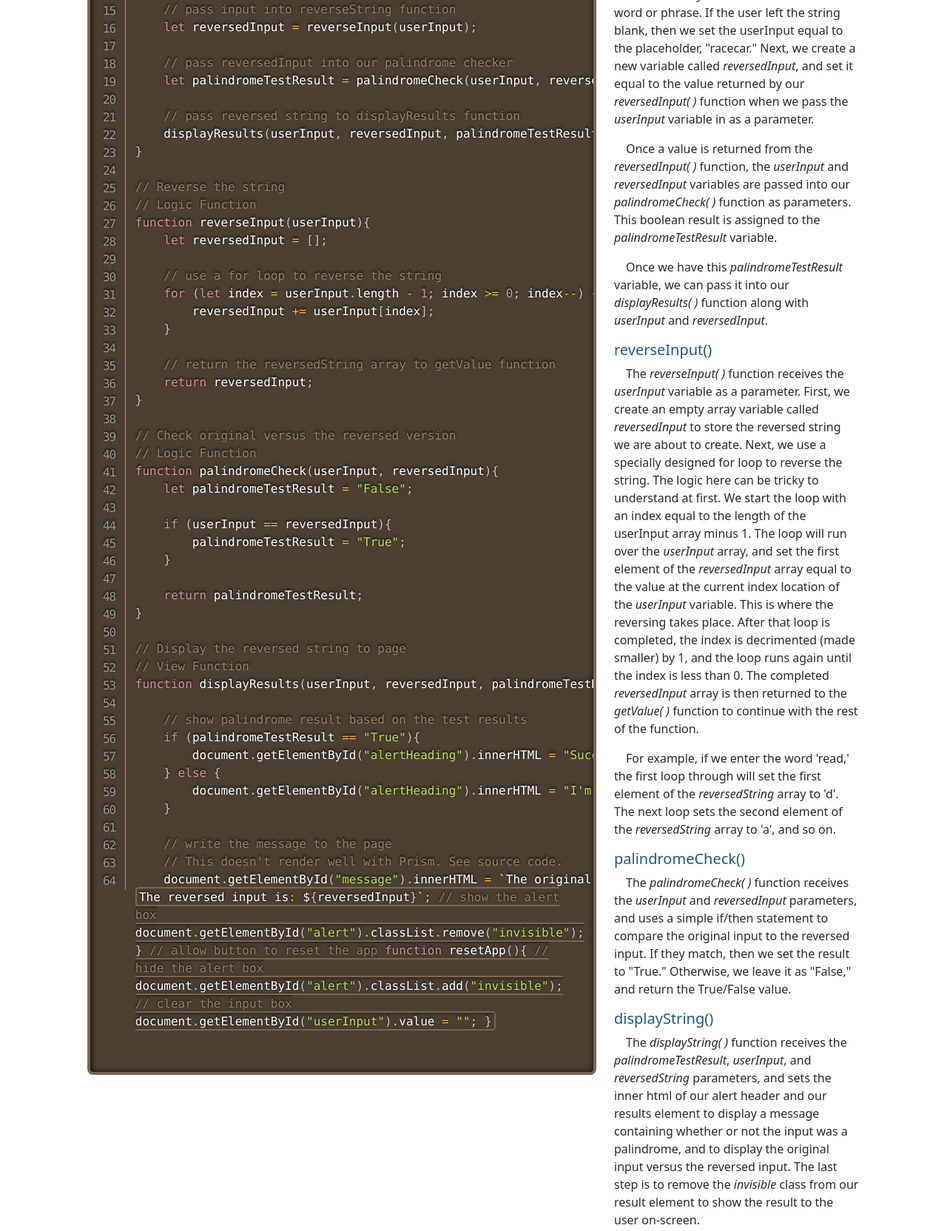
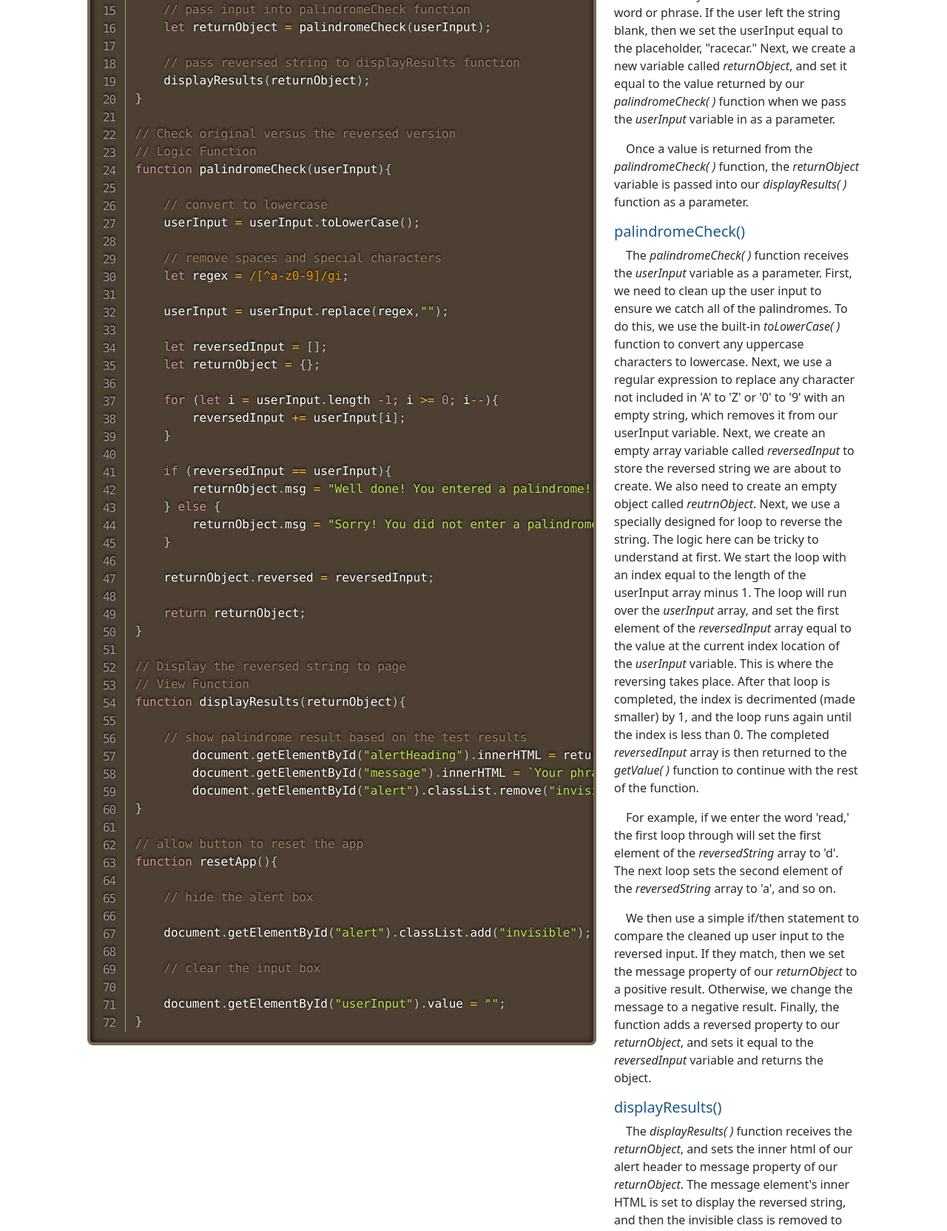
Before and after one commit to shawnrogoff/Racecar, a plain HTML site: page code.html in a window 1280 px wide. Shown: the part 506-2170 px from the top of the page at 74% size. Drawn offline with nearby package versions, Linux system fonts and the light colour scheme.

Commit message:
Javascript changes

```diff
--- a/code.html
+++ b/code.html
@@ -82,64 +82,54 @@
                                 userInput = "racecar";
                             }
 
-                            // pass input into reverseString function
-                            let reversedInput = reverseInput(userInput);
-
-                            // pass reversedInput into our palindrome checker
-                            let palindromeTestResult = palindromeCheck(userInput, reversedInput);
+                            // pass input into palindromeCheck function
+                            let returnObject = palindromeCheck(userInput);
 
                             // pass reversed string to displayResults function
-                            displayResults(userInput, reversedInput, palindromeTestResult);
-                        }
-
-                        // Reverse the string
-                        // Logic Function
-                        function reverseInput(userInput){
-                            let reversedInput = [];
-
-                            // use a for loop to reverse the string
-                            for (let index = userInput.length - 1; index >= 0; index--) {
-                                reversedInput += userInput[index];
-                            }
-
-                            // return the reversedString array to getValue function
-                            return reversedInput;
+                            displayResults(returnObject);
                         }
 
                         // Check original versus the reversed version
                         // Logic Function
-                        function palindromeCheck(userInput, reversedInput){
-                            let palindromeTestResult = "False";
+                        function palindromeCheck(userInput){
 
-                            if (userInput == reversedInput){
-                                palindromeTestResult = "True";
+                            // convert to lowercase
+                            userInput = userInput.toLowerCase();
+
+                            // remove spaces and special characters
+                            let regex = /[^a-z0-9]/gi;
+
+                            userInput = userInput.replace(regex,"");
+
+                            let reversedInput = [];
+                            let returnObject = {};
+
+                            for (let i = userInput.length -1; i >= 0; i--){
+                                reversedInput += userInput[i];
                             }
 
-                            return palindromeTestResult;
+                            if (reversedInput == userInput){
+                                returnObject.msg = "Well done! You entered a palindrome!";
+                            } else {
+                                returnObject.msg = "Sorry! You did not enter a palindrome!";
+                            }
+
+                            returnObject.reversed = reversedInput;
+
+                            return returnObject;
                         }
 
                         // Display the reversed string to page
                         // View Function
-                        function displayResults(userInput, reversedInput, palindromeTestResult){
+                        function displayResults(returnObject){
 
                             // show palindrome result based on the test results
-                            if (palindromeTestResult == "True"){
-                                document.getElementById("alertHeading").innerHTML = "Success! This is a palindrome!";
-                            } else {
-                                document.getElementById("alertHeading").innerHTML = "I'm sorry! This is not a palindrome.";
-                            }
-
-                            // write the message to the page
-                            // This doesn't render well with Prism. See source code.
-                            document.getElementById("message").innerHTML = `The original input is: ${userInput}</p><p>The reversed input is: ${reversedInput}`;
-
-                            // show the alert box
-
-                            document.getElementById("alert").classList.remove("invisible");
+                                document.getElementById("alertHeading").innerHTML = returnObject.msg;
+                                document.getElementById("message").innerHTML = `Your phrase reversed is: ${returnObject.reversed}`;
+                                document.getElementById("alert").classList.remove("invisible");
                         }
 
                         // allow button to reset the app
-
                         function resetApp(){
 
                             // hide the alert box
@@ -164,22 +154,21 @@
                         clicked the button expecting to use the placeholder value. I prefer to use this method over a value attribute
                         due to the fact that the user has to physically remove the value if they want to enter their own word or phrase.
                         If the user left the string blank, then we set the userInput equal to the placeholder, "racecar." Next, we create
-                        a new variable called <i>reversedInput</i>, and set it equal to the value returned by our <i>reversedInput( )</i>
+                        a new variable called <i>returnObject</i>, and set it equal to the value returned by our <i>palindromeCheck( )</i>
                         function when we pass the <i>userInput</i> variable in as a parameter.
                     </p>
                     <p>
-                        &emsp;Once a value is returned from the <i>reversedInput( )</i> function, the <i>userInput</i> and <i>reversedInput</i>
-                        variables are passed into our <i>palindromeCheck( )</i> function as parameters. This boolean result is assigned to the
-                        <i>palindromeTestResult</i> variable.
+                        &emsp;Once a value is returned from the <i>palindromeCheck( )</i> function, the <i>returnObject</i> variable is passed
+                        into our <i>displayResults( )</i> function as a parameter.
                     </p>
+                    <h5>palindromeCheck()</h5>
                     <p>
-                        &emsp;Once we have this <i>palindromeTestResult</i> variable, we can pass it into our <i>displayResults( )</i> function along
-                        with <i>userInput</i> and <i>reversedInput</i>.
-                    </p>
-                    <h5>reverseInput()</h5>
-                    <p>
-                        &emsp;The <i>reverseInput( )</i> function receives the <i>userInput</i> variable as a parameter. First, we
-                        create an empty array variable called <i>reversedInput</i> to store the reversed string we are about to create.
+                        &emsp;The <i>palindromeCheck( )</i> function receives the <i>userInput</i> variable as a parameter. First, we
+                        need to clean up the user input to ensure we catch all of the palindromes. To do this, we use the
+                        built-in <i>toLowerCase( )</i> function to convert any uppercase characters to lowercase. Next, we
+                        use a regular expression to replace any character not included in 'A' to 'Z' or '0' to '9' with an empty
+                        string, which removes it from our userInput variable. Next, we create an empty array variable called <i>reversedInput</i>
+                        to store the reversed string we are about to create. We also need to create an empty object called <i>reutrnObject</i>.
                         Next, we use a specially designed for loop to reverse the string. The logic here can be tricky to understand at first.
                         We start the loop with an index equal to the length of the userInput array minus 1. The loop will run over the <i>userInput</i>
                         array, and set the first element of the <i>reversedInput</i> array equal to the value at the current index location of
@@ -191,18 +180,16 @@
                         &emsp;For example, if we enter the word 'read,' the first loop through will set the first element of the <i>reversedString</i>
                         array to 'd'. The next loop sets the second element of the <i>reversedString</i> array to 'a', and so on.
                     </p>
-                    <h5>palindromeCheck()</h5>
                     <p>
-                        &emsp;The <i>palindromeCheck( )</i> function receives the <i>userInput</i> and <i>reversedInput</i> parameters, and uses a
-                        simple if/then statement to compare the original input to the reversed input. If they match, then we set the result to "True."
-                        Otherwise, we leave it as "False," and return the True/False value.
+                        &emsp;We then use a simple if/then statement to compare the cleaned up user input to the reversed input. If they match,
+                        then we set the message property of our <i>returnObject</i> to a positive result. Otherwise, we change the message to a negative result.
+                        Finally, the function adds a reversed property to our <i>returnObject</i>, and sets it equal to the <i>reversedInput</i> variable and returns the object.
                     </p>
-                    <h5>displayString()</h5>
+                    <h5>displayResults()</h5>
                     <p>
-                        &emsp;The <i>displayString( )</i> function receives the <i>palindromeTestResult</i>, <i>userInput</i>, and <i>reversedString</i>
-                        parameters, and sets the inner html of our alert header and our results element to display a message containing whether
-                        or not the input was a palindrome, and to display the original input versus the reversed input. The last step is to remove the <i>invisible</i> class from
-                        our result element to show the result to the user on-screen.
+                        &emsp;The <i>displayResults( )</i> function receives the <i>returnObject</i>, and sets the inner html of our alert header to message property of our <i>returnObject</i>.
+                        The message element's inner HTML is set to display the reversed string, and then the invisible class is removed
+                        to display the result to the user on-screen.
                     </p>
                     <h5>resetApp()</h5>
                     <p>
```
Also changed, not shown: app.html (+1 -1 lines), js/site.js (+30 -39 lines).
